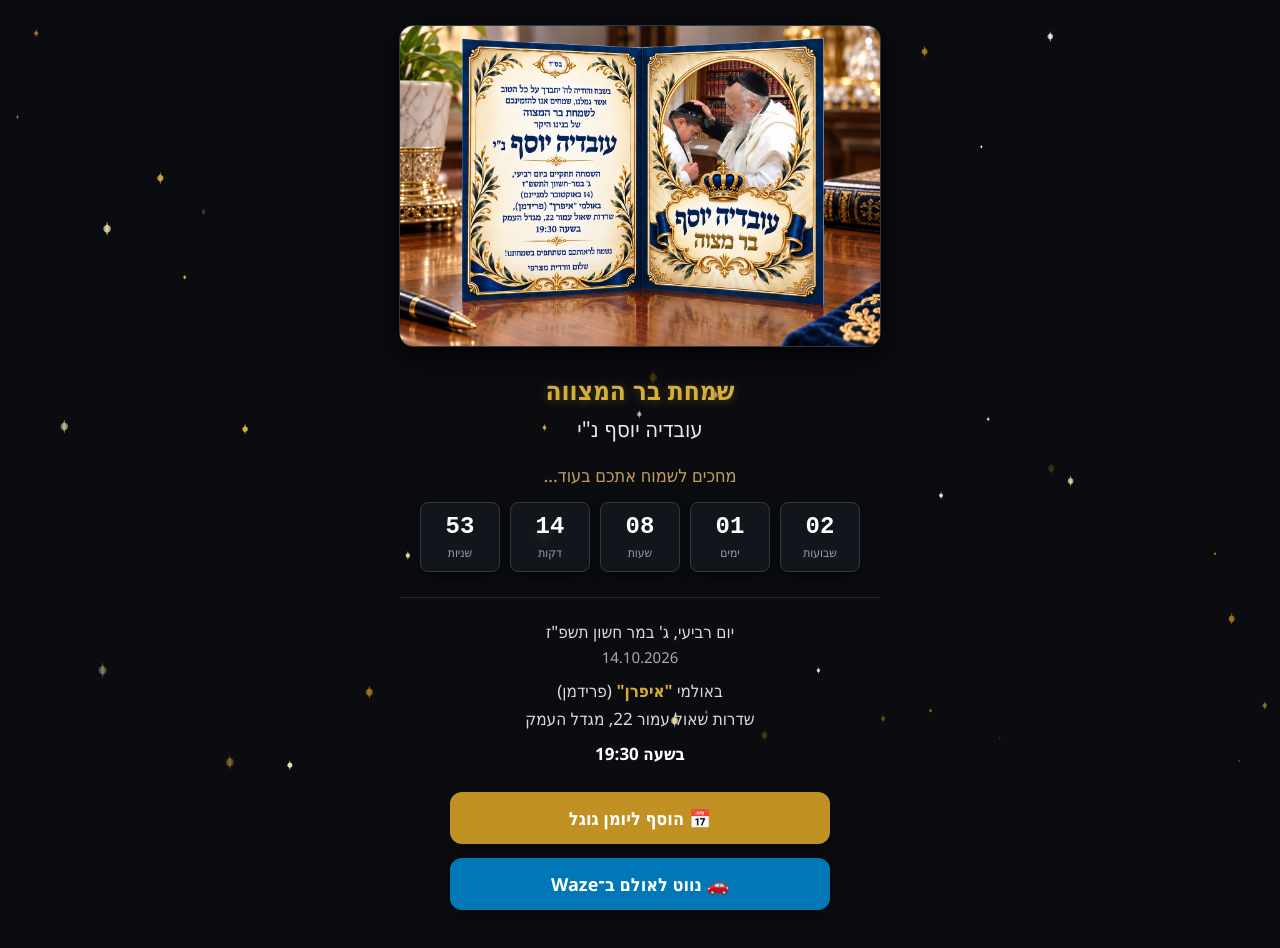
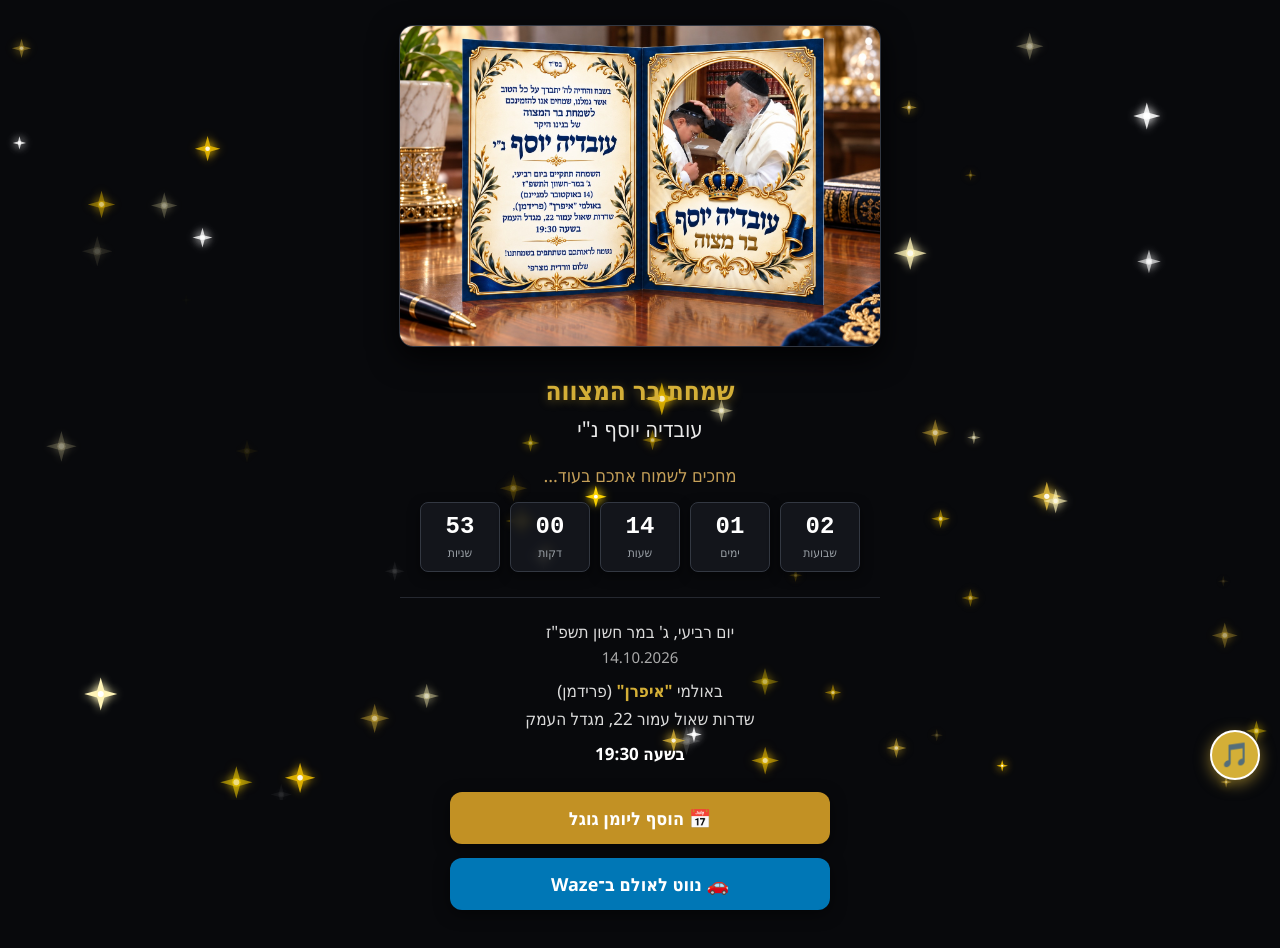
Before and after one commit to shalommazrafi-bot/bar-mitzvah, a plain HTML site: page index.html in a window 1280 px wide. Drawn offline with Linux system fonts and the light colour scheme.

Commit message:
Update index.html

```diff
--- a/index.html
+++ b/index.html
@@ -7,8 +7,8 @@
 
     <meta property="og:title" content="הזמנה לבר המצווה עובדיה יוסף">
     <meta property="og:description" content="יום רביעי, ג' במר חשון תשפ&quot;ז (14.10.2026) | אולמי איפרן, מגדל העמק">
-    <meta property="og:image" content="https://shalommazrafi-bot.github.io/bar-mitzvah/invitation.jpg.jpeg">
-    <meta property="og:image:secure_url" content="https://shalommazrafi-bot.github.io/bar-mitzvah/invitation.jpg.jpeg">
+    <meta property="og:image" content="https://shalommazrafi-bot.github.io/bar-mitzvah/preview.jpg">
+    <meta property="og:image:secure_url" content="https://shalommazrafi-bot.github.io/bar-mitzvah/preview.jpg">
     <meta property="og:image:type" content="image/jpeg">
     <meta property="og:type" content="website">
 
@@ -16,7 +16,7 @@
         body {
             margin: 0;
             padding: 25px 12px;
-            background-color: #0b0c10;
+            background-color: #08090c;
             color: #ffffff;
             font-family: 'Segoe UI', Tahoma, Geneva, Verdana, sans-serif;
             display: flex;
@@ -27,7 +27,6 @@
             position: relative;
         }
 
-        /* שכבת הנצנצים הרקעית */
         #glitter-canvas {
             position: fixed;
             top: 0;
@@ -36,6 +35,29 @@
             height: 100%;
             pointer-events: none;
             z-index: 0;
+        }
+
+        .music-btn {
+            position: fixed;
+            bottom: 20px;
+            right: 20px;
+            z-index: 99;
+            background: #d4af37;
+            color: #0b0c10;
+            border: 2px solid #ffffff;
+            border-radius: 50%;
+            width: 50px;
+            height: 50px;
+            font-size: 24px;
+            cursor: pointer;
+            box-shadow: 0 4px 15px rgba(212, 175, 55, 0.6);
+            display: flex;
+            align-items: center;
+            justify-content: center;
+            transition: transform 0.2s;
+        }
+        .music-btn:active {
+            transform: scale(0.9);
         }
 
         .content-wrap {
@@ -52,7 +74,7 @@
             width: 100%;
             border-radius: 14px;
             overflow: hidden;
-            box-shadow: 0 10px 30px rgba(0,0,0,0.8);
+            box-shadow: 0 10px 30px rgba(0,0,0,0.85);
             border: 1px solid #333842;
         }
         .invitation-container img {
@@ -65,7 +87,7 @@
             font-size: 26px;
             margin: 25px 0 5px 0;
             font-weight: 700;
-            text-shadow: 0 2px 10px rgba(212, 175, 55, 0.3);
+            text-shadow: 0 2px 10px rgba(212, 175, 55, 0.4);
         }
         h2 {
             font-size: 22px;
@@ -125,7 +147,7 @@
             gap: 14px;
             max-width: 380px;
             width: 100%;
-            margin-bottom: 30px;
+            margin-bottom: 40px;
         }
         .action-btn {
             display: flex;
@@ -155,6 +177,10 @@
 <body>
 
     <canvas id="glitter-canvas"></canvas>
+
+    <!-- כפתור מוזיקה עגול וצף -->
+    <button class="music-btn" id="musicToggle" title="הפעל / השהה מוזיקה">🎵</button>
+    <audio id="bgMusic" src="music.mp3" loop preload="auto"></audio>
 
     <div class="content-wrap">
         <div class="invitation-container">
@@ -208,7 +234,38 @@
     </div>
 
     <script>
-        // אנימציית נצנצים זוהרים
+        // ניהול מוזיקה ברקע
+        const audio = document.getElementById('bgMusic');
+        const musicBtn = document.getElementById('musicToggle');
+        let isPlaying = false;
+
+        function toggleMusic() {
+            if (isPlaying) {
+                audio.pause();
+                musicBtn.innerText = '🔇';
+                isPlaying = false;
+            } else {
+                audio.play().then(() => {
+                    musicBtn.innerText = '🎵';
+                    isPlaying = true;
+                }).catch(() => {});
+            }
+        }
+
+        musicBtn.addEventListener('click', toggleMusic);
+
+        // הפעלה בנגיעה ראשונה בכל מקום במסך
+        document.body.addEventListener('click', function autoPlayOnce() {
+            if (!isPlaying) {
+                audio.play().then(() => {
+                    isPlaying = true;
+                    musicBtn.innerText = '🎵';
+                }).catch(() => {});
+            }
+            document.body.removeEventListener('click', autoPlayOnce);
+        }, { once: true });
+
+        // אנימציית נצנצים גדולים ומנצנצים
         const canvas = document.getElementById('glitter-canvas');
         const ctx = canvas.getContext('2d');
         let width = canvas.width = window.innerWidth;
@@ -220,19 +277,19 @@
         });
 
         const sparkles = [];
-        const sparkleCount = 45;
-        const colors = ['#d4af37', '#f3e5ab', '#ffffff', '#aa7c11'];
+        const sparkleCount = 65;
+        const colors = ['#ffd700', '#fff4b8', '#ffffff', '#e6b800', '#d4af37'];
 
         for (let i = 0; i < sparkleCount; i++) {
             sparkles.push({
                 x: Math.random() * width,
                 y: Math.random() * height,
-                size: Math.random() * 3 + 1,
+                size: Math.random() * 5 + 2.5, // נצנצים גדולים ובולטים
                 color: colors[Math.floor(Math.random() * colors.length)],
-                speedY: Math.random() * 0.4 + 0.1,
-                speedX: (Math.random() - 0.5) * 0.2,
+                speedY: Math.random() * 0.45 + 0.15,
+                speedX: (Math.random() - 0.5) * 0.3,
                 opacity: Math.random(),
-                fadeSpeed: Math.random() * 0.02 + 0.005
+                fadeSpeed: Math.random() * 0.02 + 0.008
             });
         }
 
@@ -258,17 +315,30 @@
                 ctx.save();
                 ctx.globalAlpha = Math.max(0, Math.min(1, s.opacity));
                 ctx.fillStyle = s.color;
+                ctx.shadowBlur = 10;
+                ctx.shadowColor = s.color;
+
+                // ציור כוכב / נצנוץ בעל 4 קצוות גדול וזוהר
                 ctx.beginPath();
-                ctx.arc(s.x, s.y, s.size, 0, Math.PI * 2);
+                ctx.moveTo(s.x, s.y - s.size * 2.2);
+                ctx.lineTo(s.x + s.size * 0.6, s.y);
+                ctx.lineTo(s.x, s.y + s.size * 2.2);
+                ctx.lineTo(s.x - s.size * 0.6, s.y);
+                ctx.closePath();
                 ctx.fill();
 
-                // צורת ניצוץ זוהר (יהלום קטן)
                 ctx.beginPath();
-                ctx.moveTo(s.x, s.y - s.size * 2);
-                ctx.lineTo(s.x + s.size * 0.5, s.y);
-                ctx.lineTo(s.x, s.y + s.size * 2);
-                ctx.lineTo(s.x - s.size * 0.5, s.y);
+                ctx.moveTo(s.x - s.size * 2.2, s.y);
+                ctx.lineTo(s.x, s.y + s.size * 0.6);
+                ctx.lineTo(s.x + s.size * 2.2, s.y);
+                ctx.lineTo(s.x, s.y - s.size * 0.6);
                 ctx.closePath();
+                ctx.fill();
+
+                // נקודת מרכז בוהקת
+                ctx.beginPath();
+                ctx.arc(s.x, s.y, s.size * 0.4, 0, Math.PI * 2);
+                ctx.fillStyle = '#ffffff';
                 ctx.fill();
 
                 ctx.restore();
@@ -293,8 +363,8 @@
 
             const weeks = Math.floor(diff / (1000 * 60 * 60 * 24 * 7));
             const days = Math.floor((diff % (1000 * 60 * 60 * 24 * 7)) / (1000 * 60 * 60 * 24));
-            const hours = Math.floor((diff % (1000 * 60 * 60 * 24)) / (1000 * 60 * 60));
-            const minutes = Math.floor((diff % (1000 * 60 * 60)) / (1000 * 60));
+            const hours = Math.floor((diff % (1000 * 60 * 60)) / (1000 * 60));
+            const minutes = Math.floor((diff % (1000 * 60)) / (1000 * 60));
             const seconds = Math.floor((diff % (1000 * 60)) / 1000);
 
             document.getElementById("weeks").innerText = String(weeks).padStart(2, '0');
```
